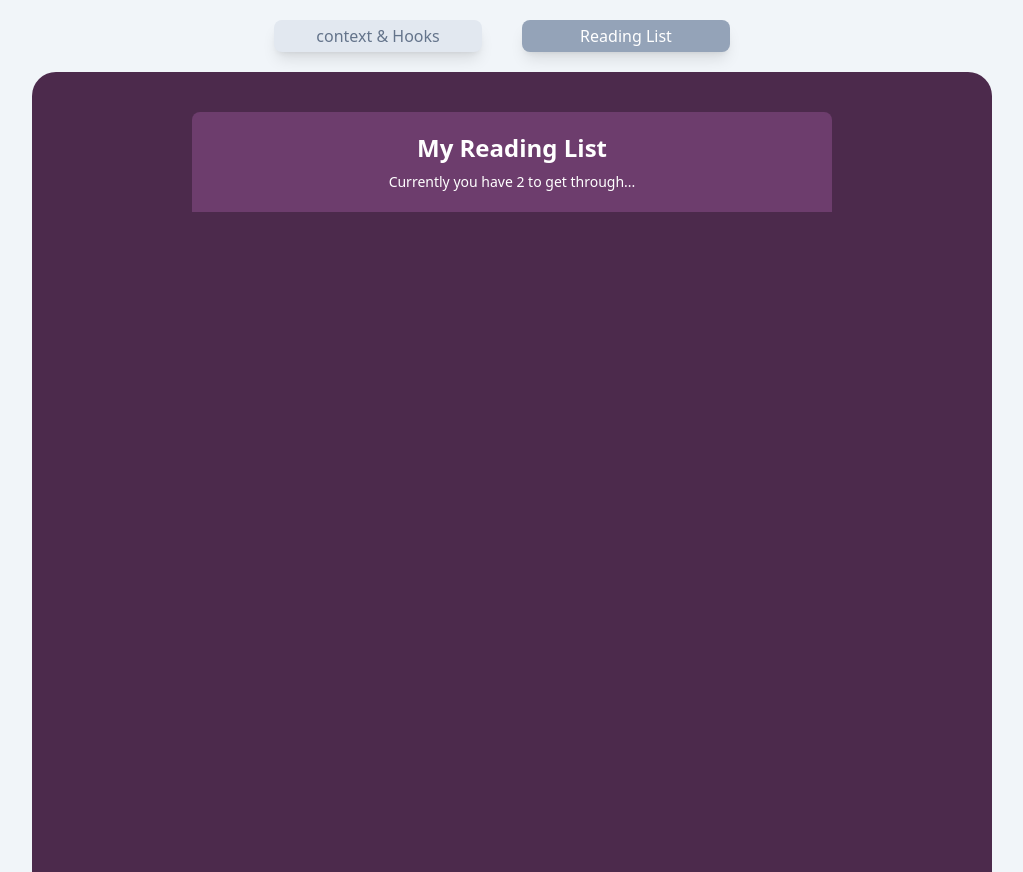
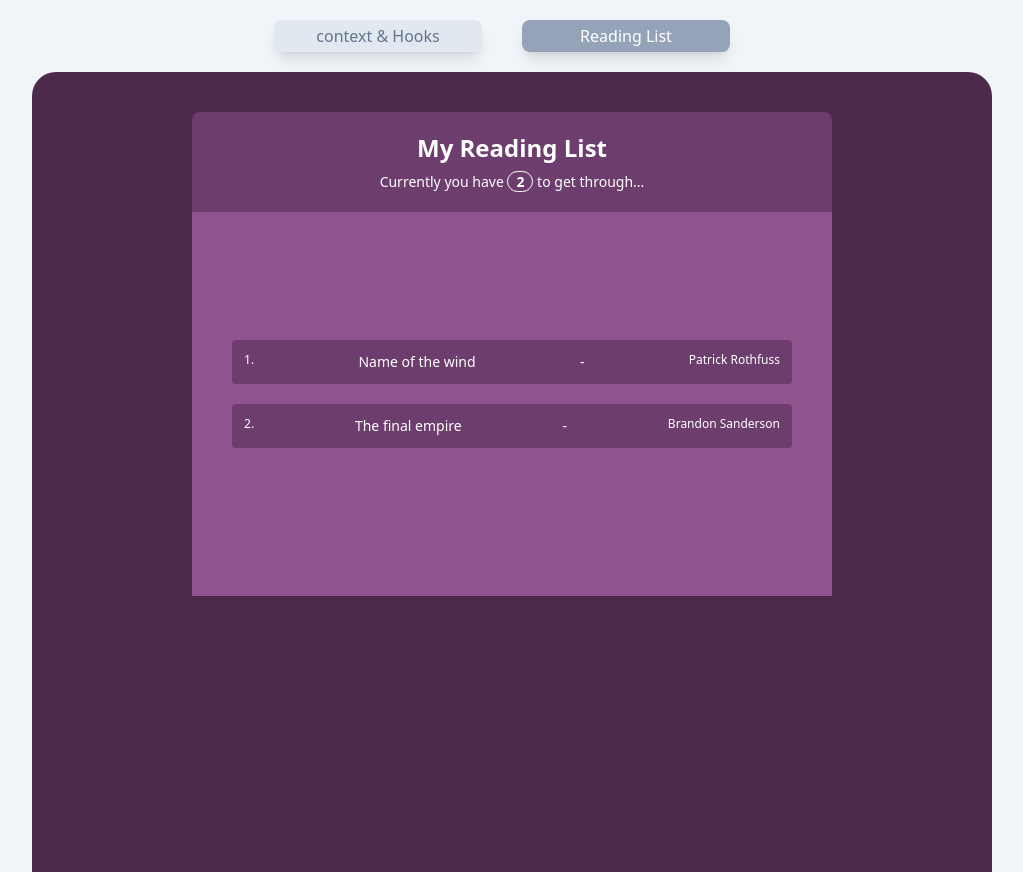
Before and after one commit to O-tega/Reading-List, a React (Create React App) app: page /reading-list in a window 1280 px wide. Shown: the whole page, without its empty margins (128-1151 px from the left). Built offline with nearby package versions, Linux system fonts and the light colour scheme.

Commit message:
created book list and book detail component

```diff
--- a/src/ReadingList.js
+++ b/src/ReadingList.js
@@ -1,4 +1,5 @@
 import React from 'react'
+import BookListRl from './components/readingListComponent/BookListRl';
 import Navbar from './components/readingListComponent/Navbar';
 import BookContextProvider from './contexts/BookContextRl';
 
@@ -8,6 +9,7 @@ const ReadingList = ()=>{
 			<div className=' h-screen rounded-t-3xl bg-[#4c2a4c]'>
 				<BookContextProvider>
 					<Navbar />
+                    <BookListRl/>
 				</BookContextProvider>
 			</div>
 		);
--- a/src/components/readingListComponent/BookDetails.js
+++ b/src/components/readingListComponent/BookDetails.js
@@ -0,0 +1,23 @@
+import React, {useContext} from 'react';
+import { BookContext } from '../../contexts/BookContextRl';
+
+
+const BookDetail =({title, author, id})=>{
+
+    const{removeBook} = useContext(BookContext)
+
+    return(
+        <div onClick={()=>removeBook(id)}
+            className=' text-center text-white text-sm rounded bg-[#6d3d6d] mb-5 p-3 hover:line-through cursor-pointer hover:opacity-80'>
+            <p className="flex justify-between">
+                <span className="text-xs">{id}.</span>
+                <span className="font-medium">{title}</span>
+                <span>-</span>
+                <span className="text-xs">{author}</span>
+            </p>
+		</div>
+
+    )
+}
+
+export default BookDetail
--- a/src/components/readingListComponent/BookForm.js
+++ b/src/components/readingListComponent/BookForm.js
@@ -0,0 +1 @@
+import React, {useContext} from 'react'
--- a/src/components/readingListComponent/BookListRl.js
+++ b/src/components/readingListComponent/BookListRl.js
@@ -0,0 +1,32 @@
+import React, {
+	useContext,
+} from "react";
+import { BookContext } from "../../contexts/BookContextRl";
+import BookDetail from "./BookDetails";
+
+const BookListRl = () => {
+	const { books } = useContext(
+		BookContext
+	);
+	return (
+		<div className=' flex justify-center '>
+			<div className='w-8/12 bg-[#8f548f] h-96 flex flex-col justify-center px-10'>
+				{books.length? books.map(
+					({ title, author, id }) => {
+						return (
+							<div>
+                                <BookDetail title={title} id={id} author={author}/>
+                            </div>
+						);
+					}
+				):
+            <div className="text-white text-center bg-[#6d3d6d] rounded-lg py-24 mx-20 ">
+                <p className="text-lg font-bold">No Books to read</p>
+                <p className="text-3xl font-bold">Hello free time 🕺💃</p>
+        </div> }
+			</div>
+		</div>
+	)
+};
+
+export default BookListRl;
--- a/src/components/readingListComponent/Navbar.js
+++ b/src/components/readingListComponent/Navbar.js
@@ -9,7 +9,7 @@ const Navbar = ()=>{
         <div className='flex justify-center pt-10'>
             <div className='w-8/12 rounded-t-lg flex flex-col items-center py-5 bg-[#6d3d6d]'>
             <h1 className="font-bold text-2xl text-center text-white">My Reading List</h1>
-            <p className='text-center text-white pt-2 text-sm'>Currently you have {books.length} to get through...</p>
+            <p className='text-center text-white pt-2 text-sm'>Currently you have <span className='font-bold px-2  border-white border rounded-full'>{books.length}</span>  to get through...</p>
             </div>
         </div>
     )
```
